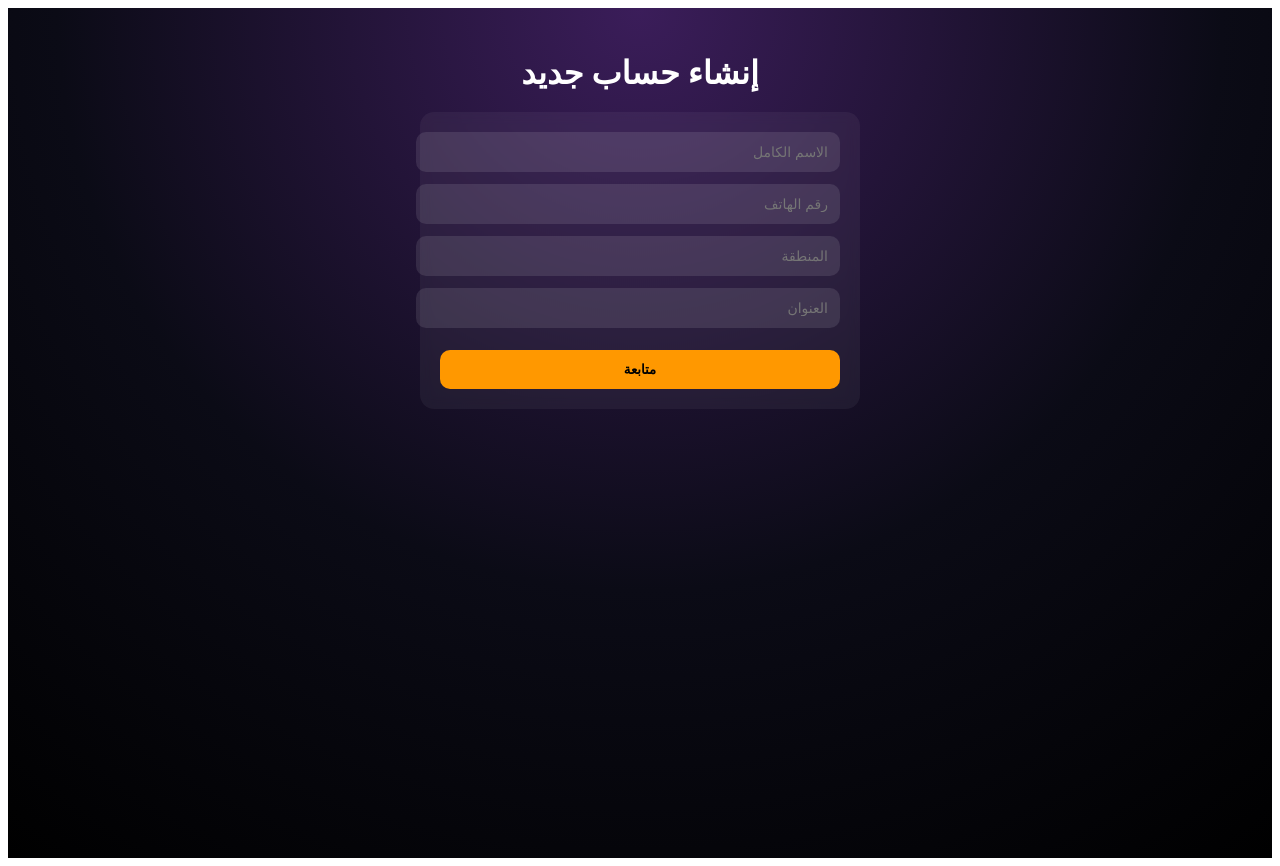
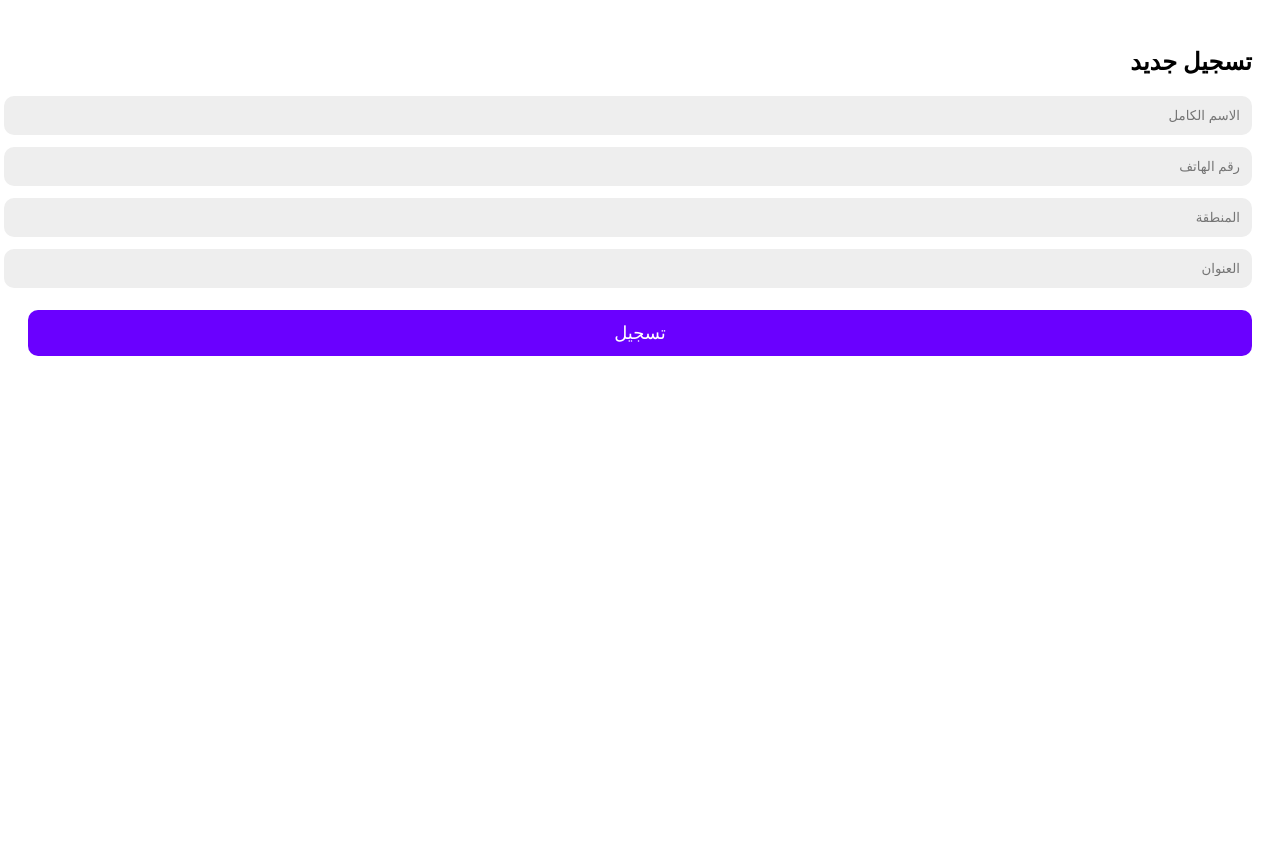
Before and after one commit to mjahto18-ui/MD-Marketplace, a Next.js app: page /register in a window 1280 px wide. After the commit the page ends 800 px from the top, so only its background shows below. Built offline with nearby package versions, Linux system fonts and the light colour scheme.

Commit message:
Update page.jsx

```diff
--- a/app/register/page.jsx
+++ b/app/register/page.jsx
@@ -1,67 +1,98 @@
 "use client";
+import { useState } from "react";
 
 export default function RegisterPage() {
-  const inputStyle = {
-    width: "100%",
-    padding: "12px",
-    borderRadius: "10px",
-    border: "none",
-    marginBottom: "12px",
-    background: "rgba(255,255,255,0.1)",
-    color: "#fff",
-    fontSize: "14px",
-    outline: "none"
-  };
+  const [name, setName] = useState("");
+  const [mobile, setMobile] = useState("");
+  const [area, setArea] = useState("");
+  const [address, setAddress] = useState("");
+  const [error, setError] = useState("");
+  const [loading, setLoading] = useState(false);
 
-  const btnPrimary = {
-    width: "100%",
-    padding: "12px",
-    borderRadius: "10px",
-    border: "none",
-    background: "#ff9800",
-    color: "#000",
-    fontWeight: "bold",
-    marginTop: "10px",
-    cursor: "pointer"
-  };
+  async function handleRegister() {
+    setLoading(true);
+    setError("");
+
+    const res = await fetch("/api/register", {
+      method: "POST",
+      body: JSON.stringify({
+        name,
+        mobile,
+        area,
+        address,
+      }),
+    });
+
+    const data = await res.json();
+    setLoading(false);
+
+    if (!data.success) {
+      setError(data.message);
+      return;
+    }
+
+    alert("تم إرسال طلب التسجيل… الرجاء انتظار التفعيل");
+    window.location.href = "/login";
+  }
 
   return (
-    <main
-      style={{
-        minHeight: "100vh",
-        background:
-          "radial-gradient(circle at top, #3b1d5a 0%, #0b0b16 55%, #000000 100%)",
-        padding: "25px",
-        direction: "rtl",
-        color: "#fff"
-      }}
-    >
-      <h1 style={{ textAlign: "center", marginBottom: "20px" }}>
-        إنشاء حساب جديد
-      </h1>
+    <main style={{ padding: 20, direction: "rtl" }}>
+      <h2>تسجيل جديد</h2>
 
-      <div
-        style={{
-          maxWidth: "400px",
-          margin: "auto",
-          background: "rgba(255,255,255,0.05)",
-          padding: "20px",
-          borderRadius: "14px",
-          backdropFilter: "blur(6px)"
-        }}
-      >
-        <input placeholder="الاسم الكامل" style={inputStyle} />
-        <input placeholder="رقم الهاتف" style={inputStyle} />
-        <input placeholder="المنطقة" style={inputStyle} />
-        <input placeholder="العنوان" style={inputStyle} />
+      <input
+        placeholder="الاسم الكامل"
+        value={name}
+        onChange={(e) => setName(e.target.value)}
+        style={inputStyle}
+      />
 
-        <button
-          style={btnPrimary}
-          onClick={() => (window.location.href = "/confirm")}
-        >
-          متابعة
-        </button>
-      </div>
+      <input
+        placeholder="رقم الهاتف"
+        value={mobile}
+        onChange={(e) => setMobile(e.target.value)}
+        style={inputStyle}
+      />
+
+      <input
+        placeholder="المنطقة"
+        value={area}
+        onChange={(e) => setArea(e.target.value)}
+        style={inputStyle}
+      />
+
+      <input
+        placeholder="العنوان"
+        value={address}
+        onChange={(e) => setAddress(e.target.value)}
+        style={inputStyle}
+      />
+
+      <button onClick={handleRegister} style={btnPrimary}>
+        {loading ? "جاري الإرسال…" : "تسجيل"}
+      </button>
+
+      {error && <p style={{ color: "red" }}>{error}</p>}
     </main>
   );
 }
+
+const inputStyle = {
+  width: "100%",
+  padding: "12px",
+  marginBottom: "12px",
+  borderRadius: "10px",
+  border: "none",
+  background: "#eee",
+};
+
+const btnPrimary = {
+  width: "100%",
+  padding: "12px",
+  background: "#6a00ff",
+  border: "none",
+  borderRadius: "10px",
+  color: "#fff",
+  fontSize: "18px",
+  marginTop: "10px",
+  cursor: "pointer",
+};
```
